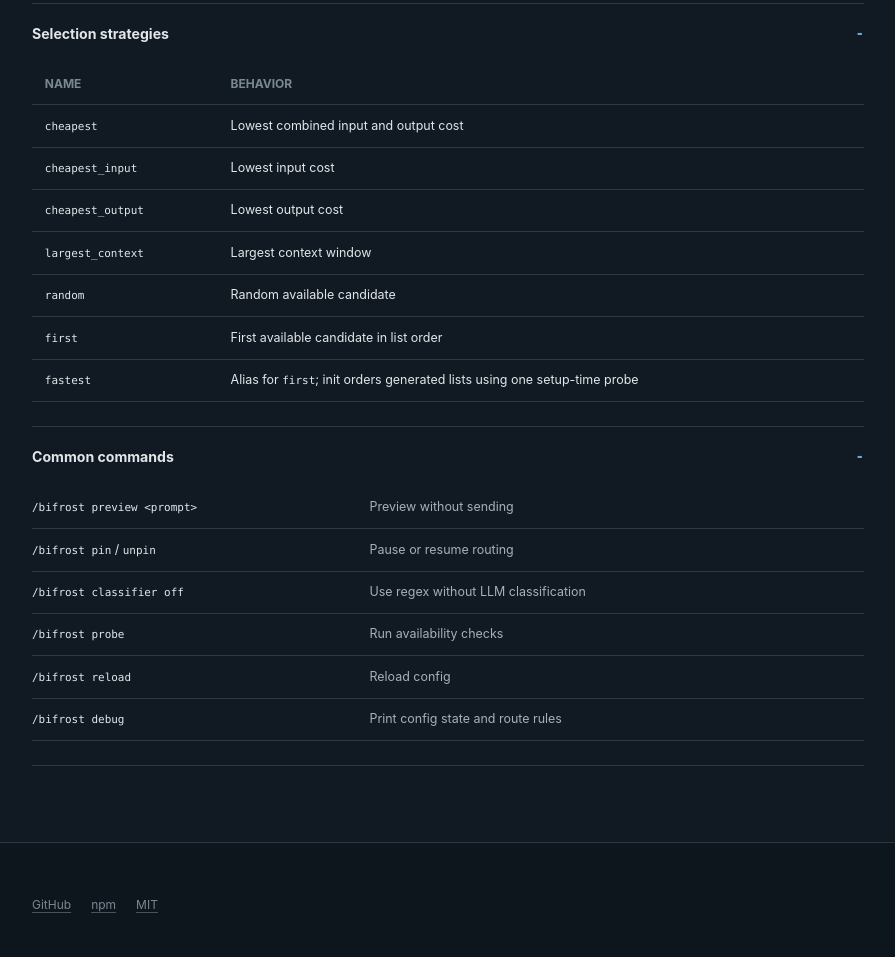
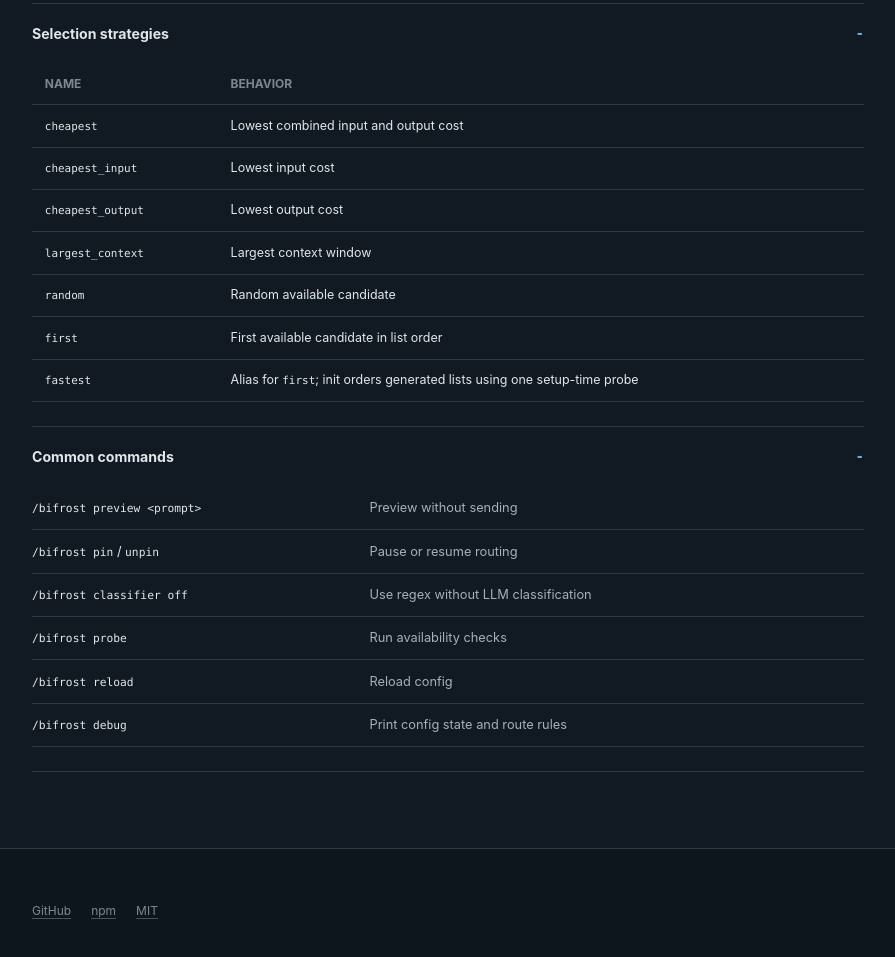
Before and after one commit to iamaamir/pi-bifrost, a website: page docs/index.html in a window 1280 px wide. Shown: the part 3953-4910 px from the top of the page, without its empty margins (192-1087 px from the left). Drawn offline with Linux system fonts and the light colour scheme.

Commit message:
increase the font on configs

```diff
--- a/docs/styles.css
+++ b/docs/styles.css
@@ -520,7 +520,7 @@ th {
   gap: 1rem;
   padding-block: 0.65rem;
   border-bottom: 1px solid var(--line);
-  font-size: 0.78rem;
+  font-size: 0.8rem;
 }
 
 .command-reference dd {
```
